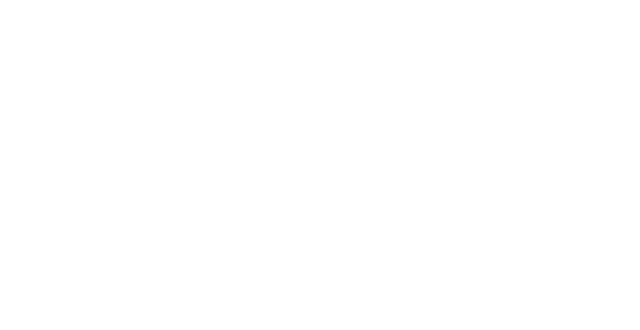
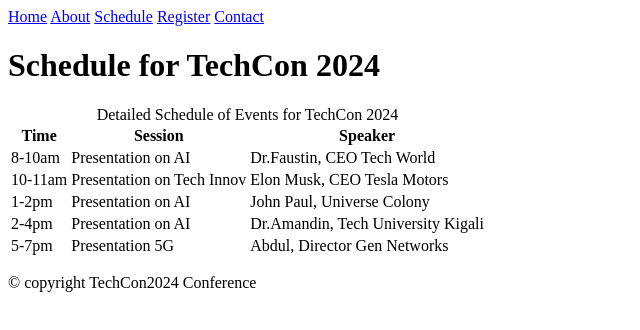
Before and after one commit to HabiPi/TechCon_HTML, a plain HTML site: page techcon_website/schedule.html in a window 1280 px wide. Shown: the whole page, without its empty margins (0-640 px from the left). Drawn offline with Linux system fonts and the light colour scheme.

Commit message:
My build TechCon website

```diff
--- a/techcon_website/schedule.html
+++ b/techcon_website/schedule.html
@@ -0,0 +1,65 @@
+<!DOCTYPE html>
+<html lang="en">
+<head>
+    <meta charset="UTF-8">
+    <meta name="viewport" content="width=device-width, initial-scale=1.0">
+    <title>TechCon 2024 conference website</title>
+</head>
+<body>
+    <header>
+        <nav>
+            <a href="./index.html">Home</a>
+            <a href="./about.html">About</a>
+            <a href="./schedule.html">Schedule</a>
+            <a href="./register.html">Register</a>
+            <a href="./contact.html">Contact</a>
+        </nav>
+
+        <h1>Schedule for TechCon 2024</h1>
+    </header>
+
+    <main>
+       <table>
+        <caption>Detailed Schedule of Events for TechCon 2024</caption>
+        <tr>
+        <th scope="col">Time</th>
+        <th scope="col">Session</th>
+        <th scope="col">Speaker</th>
+        </tr>
+
+        <tr>
+          <td>8-10am</td>
+          <td>Presentation on AI</td>
+          <td>Dr.Faustin, CEO Tech World</td>
+        </tr>
+        <tr>
+            <td>10-11am</td>
+            <td>Presentation on Tech Innov</td>
+            <td>Elon Musk, CEO Tesla Motors</td>
+          </tr>
+          <tr>
+            <td>1-2pm</td>
+            <td>Presentation on AI</td>
+            <td>John Paul, Universe Colony</td>
+          </tr>
+          <tr>
+            <td>2-4pm</td>
+            <td>Presentation on AI</td>
+            <td>Dr.Amandin, Tech University Kigali</td>
+          </tr>
+          <tr>
+            <td>5-7pm</td>
+            <td>Presentation 5G</td>
+            <td>Abdul, Director Gen Networks</td>
+          </tr>
+       </table>
+
+    </main>
+
+
+    <footer>
+        <p>&copy copyright TechCon2024 Conference</p>
+    </footer>
+
+</body>
+</html>
```
Also changed, not shown: techcon_website/about.html (+1 -1 lines).
